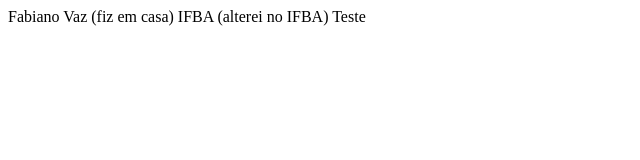
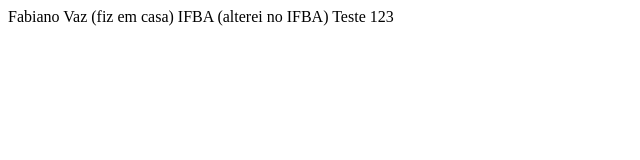
Before and after one commit to FabianoVaz/web1_2025.1, a plain HTML site: page index.html in a window 1280 px wide. Shown: the full height of the page, 0-640 px from the left. Drawn offline with Linux system fonts and the light colour scheme.

Commit message:
Update index.html

```diff
--- a/index.html
+++ b/index.html
@@ -10,6 +10,6 @@
         Fabiano Vaz (fiz em casa)
         IFBA (alterei no IFBA)
 
-        Teste
+        Teste 123
     </body>
 </html>
```
